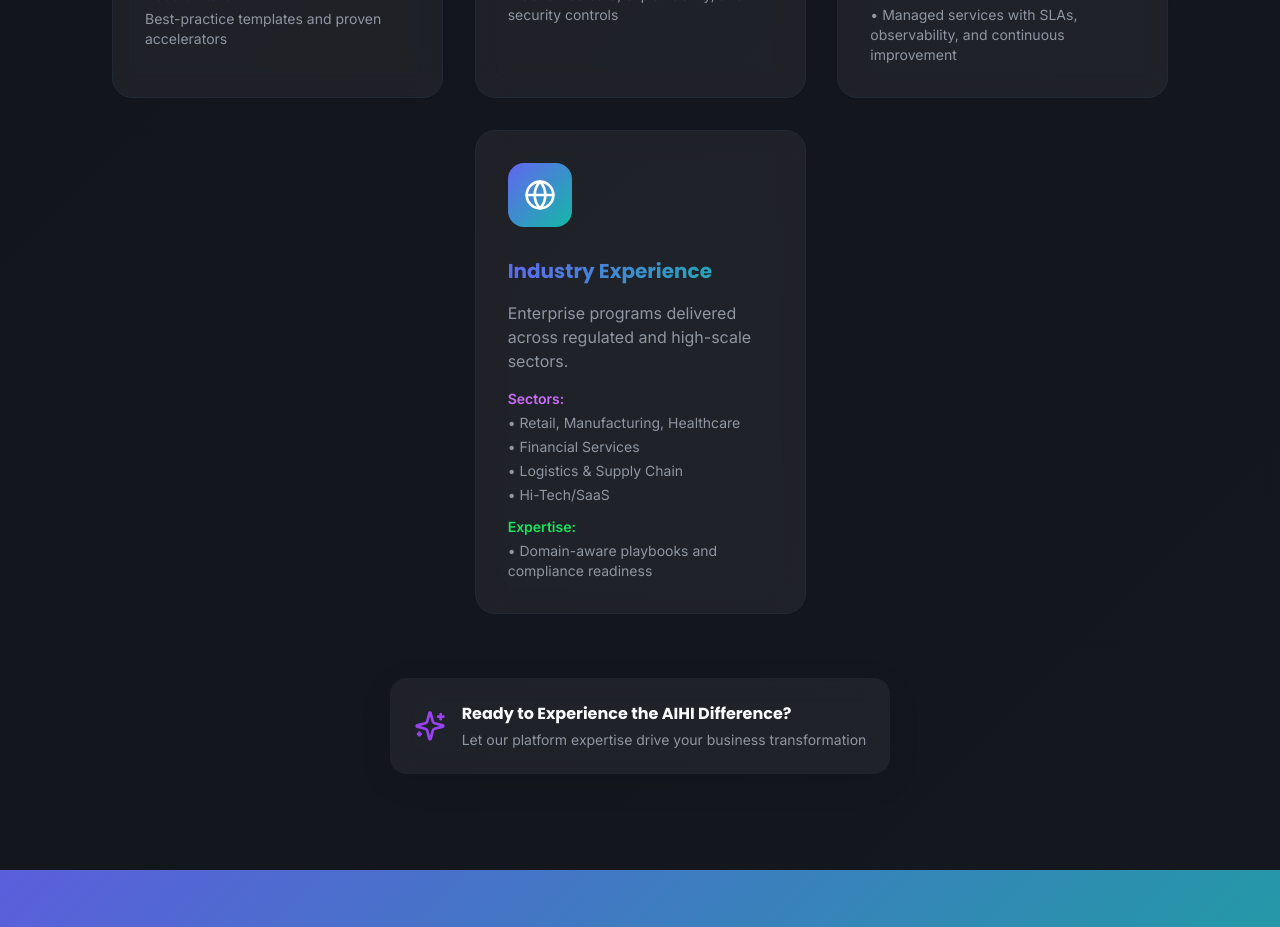
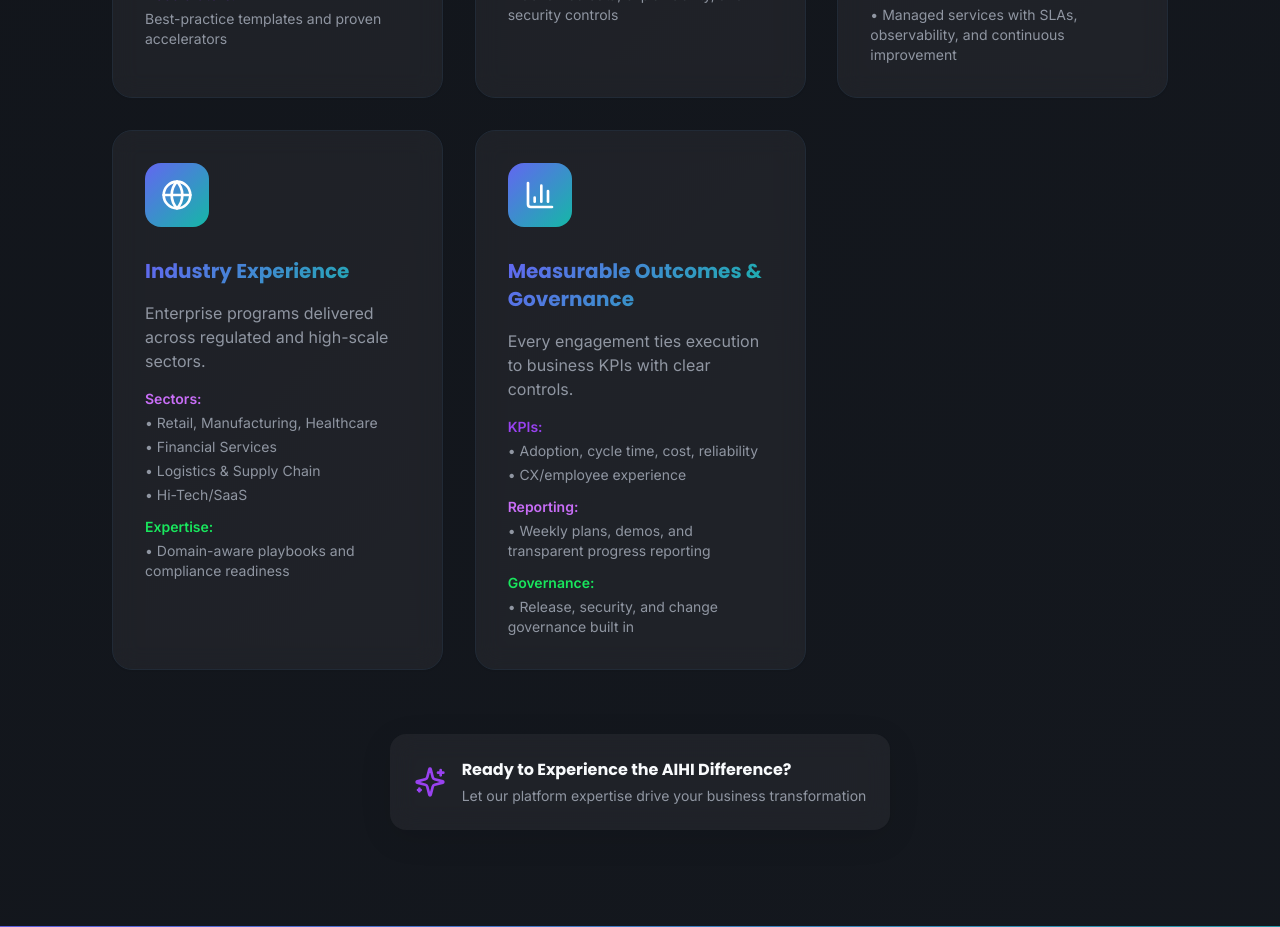
Before and after one commit to TechLeadsUser/aihi-illumine-site, a React (Vite) app: page / in a window 1280 px wide. Shown: the part 5200-6127 px from the top of the page. Built offline with nearby package versions, Linux system fonts and the light colour scheme.

Commit message:
Adjust "Why Choose AIHI?" layout
Update the layout of the "Why Choose AIHI?" section to make the "Industry Experience" card similar in size to the top three cards and position it to the left of the "End-to-End Delivery" card.

```diff
--- a/src/pages/About.tsx
+++ b/src/pages/About.tsx
@@ -445,13 +445,8 @@ const About = () => {
               </Card>
             </ScrollAnimation>
 
-            {/* Measurable Outcomes & Governance */}
-            <ScrollAnimation animation="slide-left" delay={450} className="md:col-span-2 xl:col-span-1">
-
-            </ScrollAnimation>
-
             {/* Industry Experience */}
-            <ScrollAnimation animation="scale-in" delay={600} className="md:col-span-2 xl:col-span-1">
+            <ScrollAnimation animation="scale-in" delay={400} className="">
               <Card className="glass-card p-6 lg:p-8 hover-lift h-full">
                 <div className="p-3 lg:p-4 rounded-2xl bg-gradient-primary mb-4 lg:mb-6 inline-block">
                   <Globe className="w-6 h-6 lg:w-8 lg:h-8 text-white" />
@@ -476,6 +471,42 @@ const About = () => {
                     <div className="font-semibold text-neon-teal mb-1">Expertise:</div>
                     <ul className="space-y-1 text-muted-foreground">
                       <li>• Domain-aware playbooks and compliance readiness</li>
+                    </ul>
+                  </div>
+                </div>
+              </Card>
+            </ScrollAnimation>
+
+            {/* Measurable Outcomes & Governance */}
+            <ScrollAnimation animation="slide-left" delay={500} className="">
+              <Card className="glass-card p-6 lg:p-8 hover-lift h-full">
+                <div className="p-3 lg:p-4 rounded-2xl bg-gradient-primary mb-4 lg:mb-6 inline-block">
+                  <BarChart3 className="w-6 h-6 lg:w-8 lg:h-8 text-white" />
+                </div>
+                <h3 className="text-lg lg:text-xl font-poppins font-bold gradient-text mb-3 lg:mb-4">
+                  Measurable Outcomes & Governance
+                </h3>
+                <p className="text-muted-foreground leading-relaxed mb-4 text-sm lg:text-base">
+                  Every engagement ties execution to business KPIs with clear controls.
+                </p>
+                <div className="space-y-2 lg:space-y-3">
+                  <div className="text-xs lg:text-sm">
+                    <div className="font-semibold text-neon-purple mb-1">KPIs:</div>
+                    <ul className="space-y-1 text-muted-foreground">
+                      <li>• Adoption, cycle time, cost, reliability</li>
+                      <li>• CX/employee experience</li>
+                    </ul>
+                  </div>
+                  <div className="text-xs lg:text-sm">
+                    <div className="font-semibold text-neon-blue mb-1">Reporting:</div>
+                    <ul className="space-y-1 text-muted-foreground">
+                      <li>• Weekly plans, demos, and transparent progress reporting</li>
+                    </ul>
+                  </div>
+                  <div className="text-xs lg:text-sm">
+                    <div className="font-semibold text-neon-teal mb-1">Governance:</div>
+                    <ul className="space-y-1 text-muted-foreground">
+                      <li>• Release, security, and change governance built in</li>
                     </ul>
                   </div>
                 </div>
```
